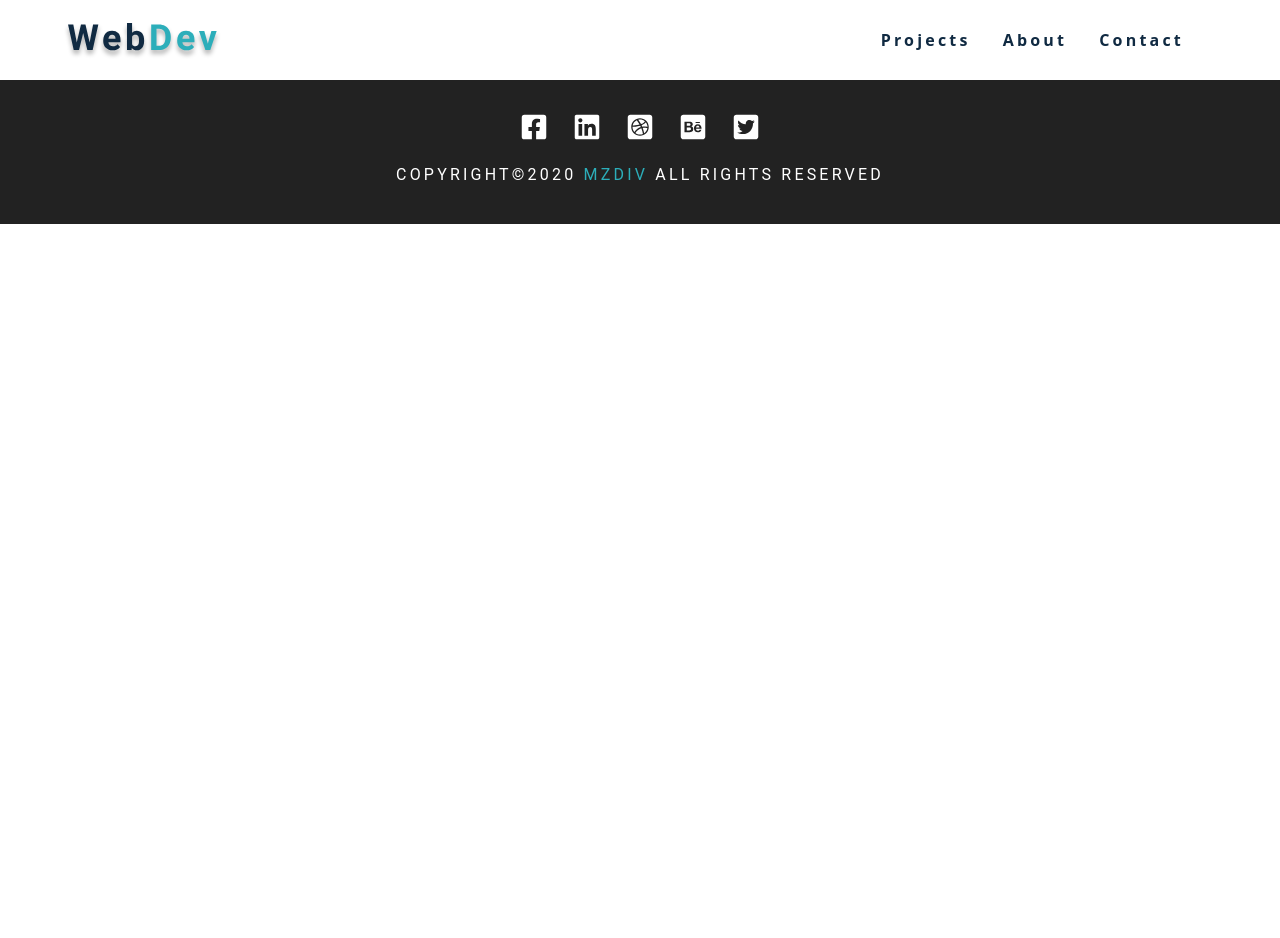
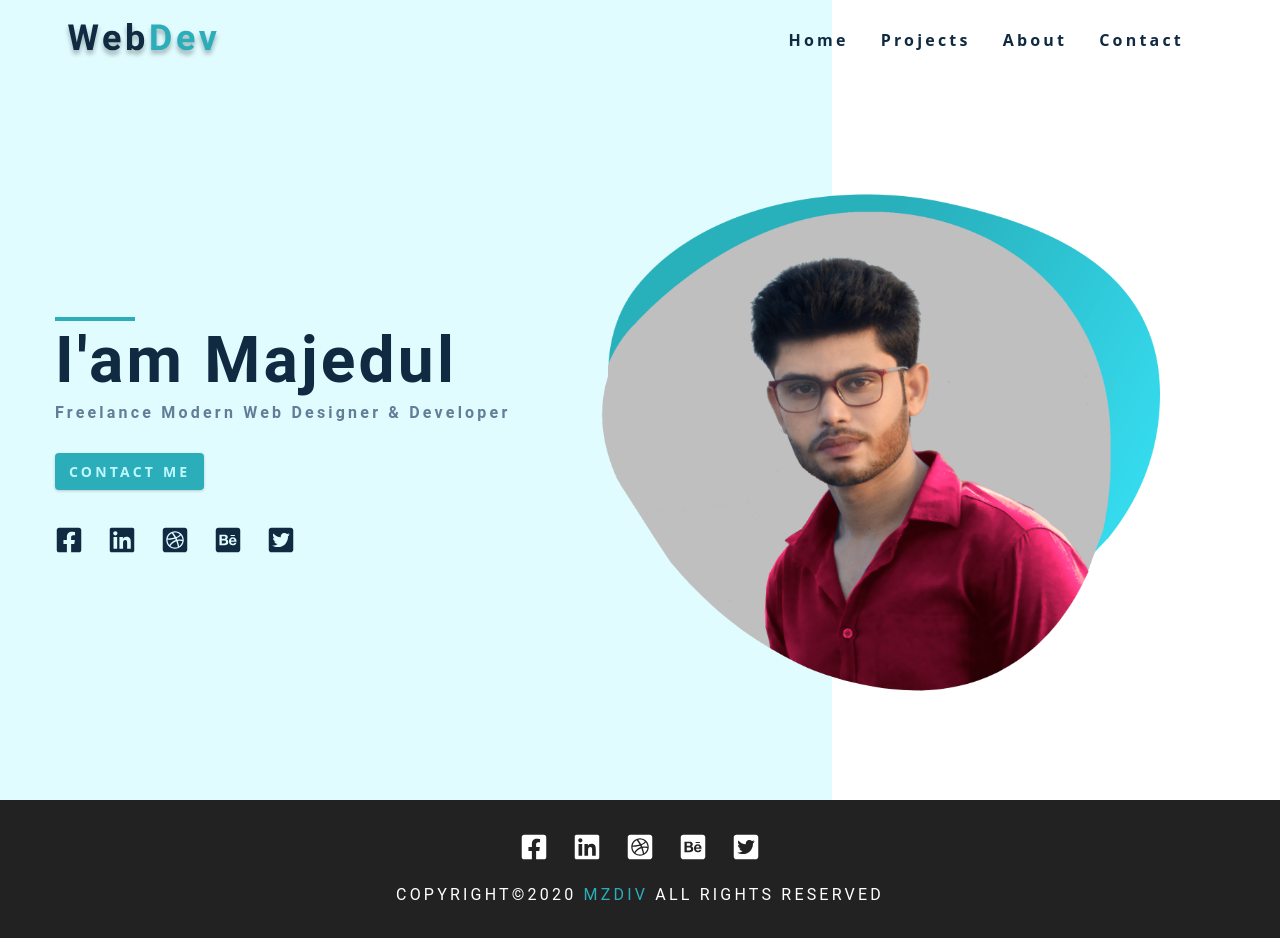
Before and after one commit to majedul-dev/myportfolio, a Gatsby site: page / in a window 1280 px wide. Before the commit the page ends 800 px from the top, so only its background shows below. Built offline with nearby package versions, Linux system fonts and the light colour scheme; Gatsby itself is replaced by a stand-in of ours.

Commit message:
Home page setup complete

```diff
--- a/gatsby-config.js
+++ b/gatsby-config.js
@@ -9,11 +9,13 @@ module.exports = {
   },
   plugins: [
     `gatsby-plugin-react-helmet`,
+    `gatsby-transformer-sharp`,
+    `gatsby-plugin-sharp`,
     {
       resolve: `gatsby-source-filesystem`,
       options: {
         name: `images`,
-        path: `${__dirname}/src/images`,
+        path: `${__dirname}/src/assets`,
       },
     },
     {
@@ -24,8 +26,6 @@ module.exports = {
         accessToken: process.env.CONTENTFUL_ACCESS_TOKEN,
       },
     },
-    `gatsby-transformer-sharp`,
-    `gatsby-plugin-sharp`,
     {
       resolve: `gatsby-plugin-manifest`,
       options: {
--- /dev/null
+++ b/src/components/Hero.js
@@ -0,0 +1,43 @@
+import React from "react"
+import Image from "gatsby-image"
+import { Link } from "gatsby"
+import { graphql, useStaticQuery } from "gatsby"
+import SocialLinks from "../constants/socialLinks"
+const query = graphql`
+  {
+    file(relativePath: { eq: "hero-img.png" }) {
+      childImageSharp {
+        fluid {
+          ...GatsbyImageSharpFluid
+        }
+      }
+    }
+  }
+`
+const Hero = () => {
+  const {
+    file: {
+      childImageSharp: { fluid },
+    },
+  } = useStaticQuery(query)
+  return (
+    <header className="hero">
+      <div className="section-center hero-center">
+        <article className="hero-info">
+          <div>
+            <div className="underline"></div>
+            <h1>i'am majedul</h1>
+            <h4>freelance modern web designer & developer</h4>
+            <Link to="/contact" className="btn">
+              contact me
+            </Link>
+            <SocialLinks />
+          </div>
+        </article>
+        <Image fluid={fluid} className="hero-img" />
+      </div>
+    </header>
+  )
+}
+
+export default Hero
--- a/src/constants/links.js
+++ b/src/constants/links.js
@@ -3,16 +3,21 @@ import { Link } from "gatsby"
 const data = [
   {
     id: 1,
+    text: "home",
+    url: "/",
+  },
+  {
+    id: 2,
     text: "projects",
     url: "/projects",
   },
   {
-    id: 2,
+    id: 3,
     text: "about",
     url: "/about",
   },
   {
-    id: 3,
+    id: 4,
     text: "contact",
     url: "/contact",
   },
--- a/src/pages/index.js
+++ b/src/pages/index.js
@@ -2,10 +2,12 @@ import React from "react"
 // import Projects from "./projects"
 import SEO from "../components/seo"
 import Layout from "../components/layout"
+import Hero from "../components/Hero"
 
 const IndexPage = () => (
   <Layout>
     <SEO title="Home" />
+    <Hero />
     {/* <Projects /> */}
   </Layout>
 )
```
Also changed, not shown: src/assets/hero.png (deleted), src/assets/projects-2.jpg (deleted), 3 other files.
